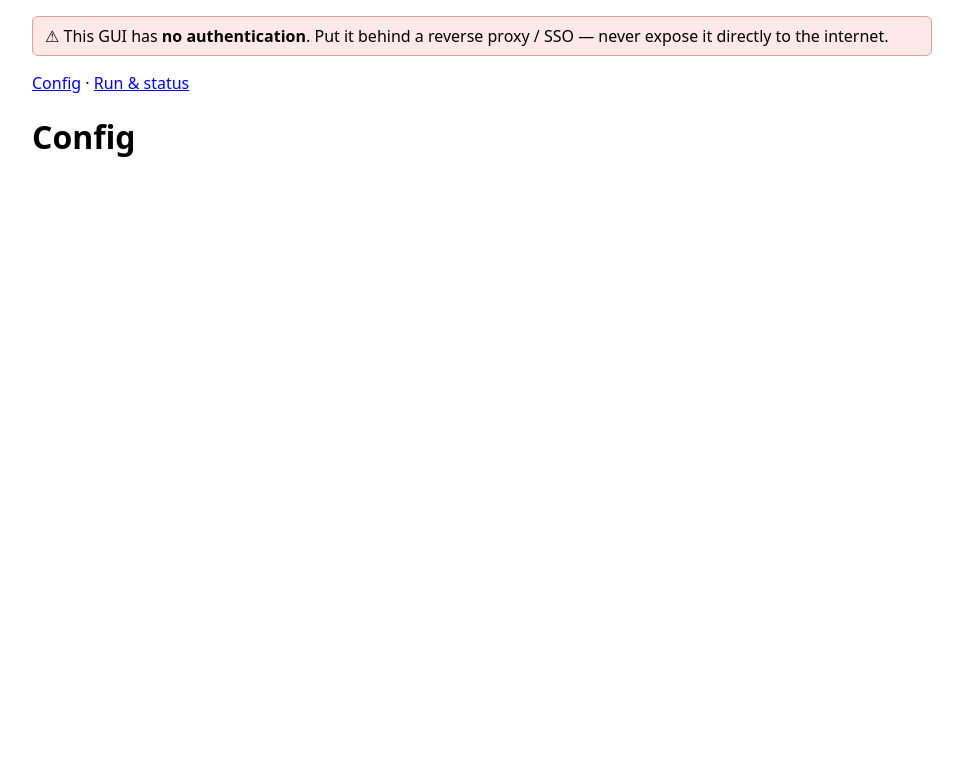
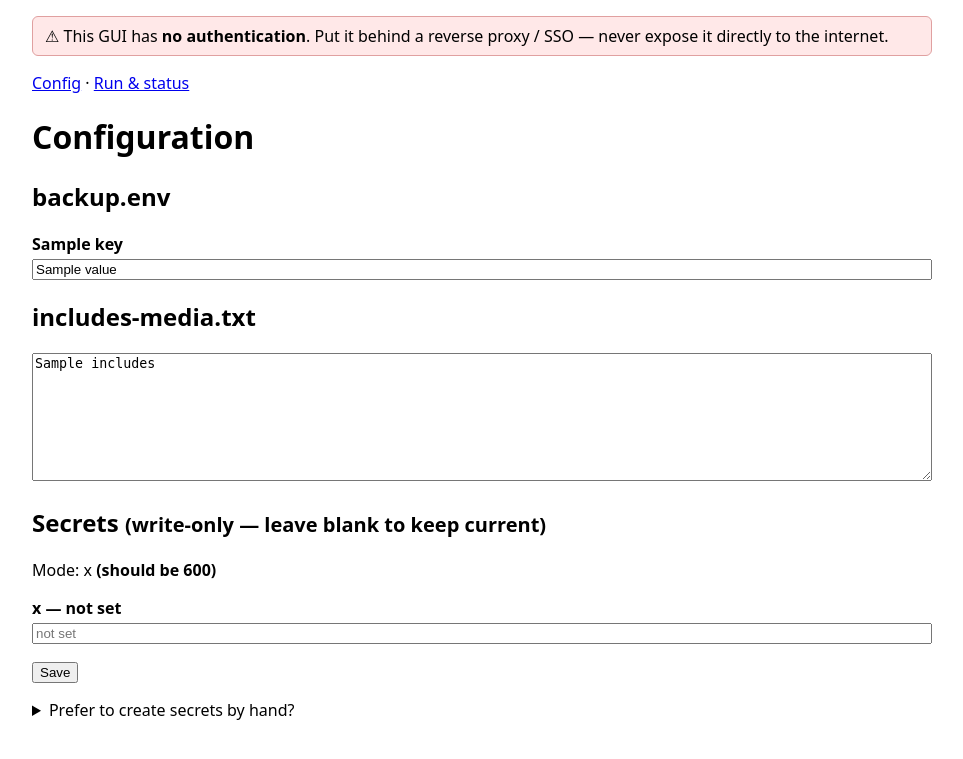
Before and after one commit to paymonr/backup-engine, a Flask app: template app/gui/templates/config.html in a window 1280 px wide. Shown: the top 759 px of the page, without its empty margins (158-1121 px from the left). Run offline with Flask 3, Linux system fonts and the light colour scheme; the template is opened without the code that fills it: most values are stand-ins (such as "Sample title", 1, 10 or a date in 2020).

Commit message:
feat(gui): config editor screen (template-driven backup.env, write-only secrets, CSRF)
Claude-Session: https://claude.ai/code/session_01PpAiHo2TojaiLz74u9FwjM

```diff
--- a/app/gui/templates/config.html
+++ b/app/gui/templates/config.html
@@ -1 +1,25 @@
-{% extends "base.html" %}{% block body %}<h1>Config</h1>{% endblock %}
+{% extends "base.html" %}{% block body %}
+<h1>Configuration</h1>
+<form method="post" action="{{ url_for('gui.config_save') }}">
+  <input type="hidden" name="csrf" value="{{ csrf }}">
+  <h2>backup.env</h2>
+  {% for f in fields %}
+    <label for="{{ f.key }}">{{ f.key }}</label>
+    <input id="{{ f.key }}" name="{{ f.key }}" value="{{ f.value }}">
+  {% endfor %}
+  <h2>includes-media.txt</h2>
+  <textarea name="includes">{{ includes }}</textarea>
+  <h2>Secrets <small>(write-only — leave blank to keep current)</small></h2>
+  <p>Mode: {{ secret_mode or "file not present" }}{% if secret_mode and secret_mode != "600" %} <strong>(should be 600)</strong>{% endif %}</p>
+  {% for k in secret_keys %}
+    <label for="{{ k }}">{{ k }} — {{ "set" if secret_status[k] else "not set" }}</label>
+    <input id="{{ k }}" name="{{ k }}" type="password" autocomplete="new-password" placeholder="{{ '••••• (unchanged)' if secret_status[k] else 'not set' }}">
+  {% endfor %}
+  <p><button type="submit">Save</button></p>
+</form>
+<details><summary>Prefer to create secrets by hand?</summary>
+<pre>cp config/secrets.env.example /config/secrets.env
+chmod 600 /config/secrets.env
+$EDITOR /config/secrets.env   # set AWS_ACCESS_KEY_ID, AWS_SECRET_ACCESS_KEY, RESTIC_PASSWORD</pre>
+</details>
+{% endblock %}
```
Also changed, not shown: app/gui/routes.py (+27 -4 lines), tests/gui/test_config_routes.py (added, +41 -0 lines).
